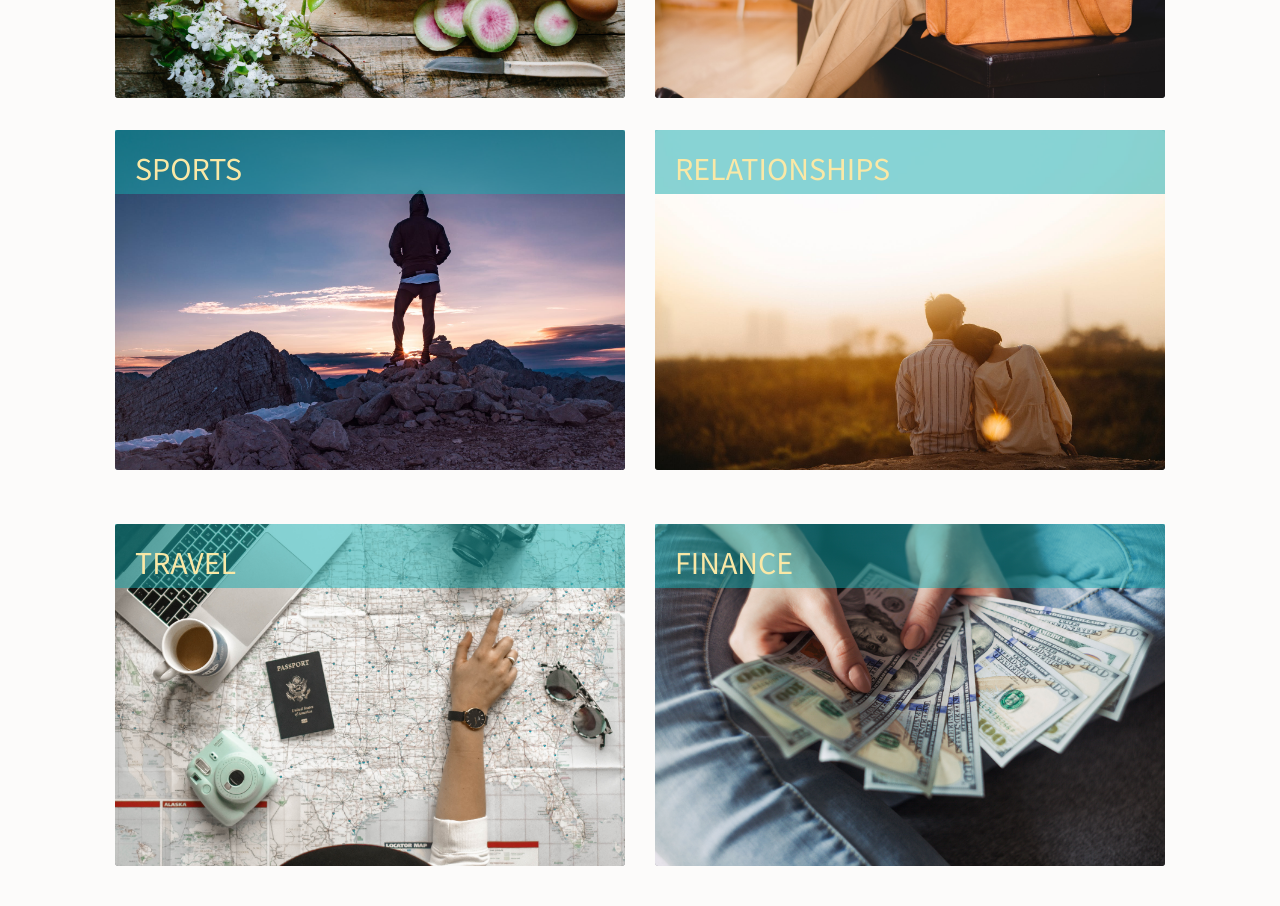
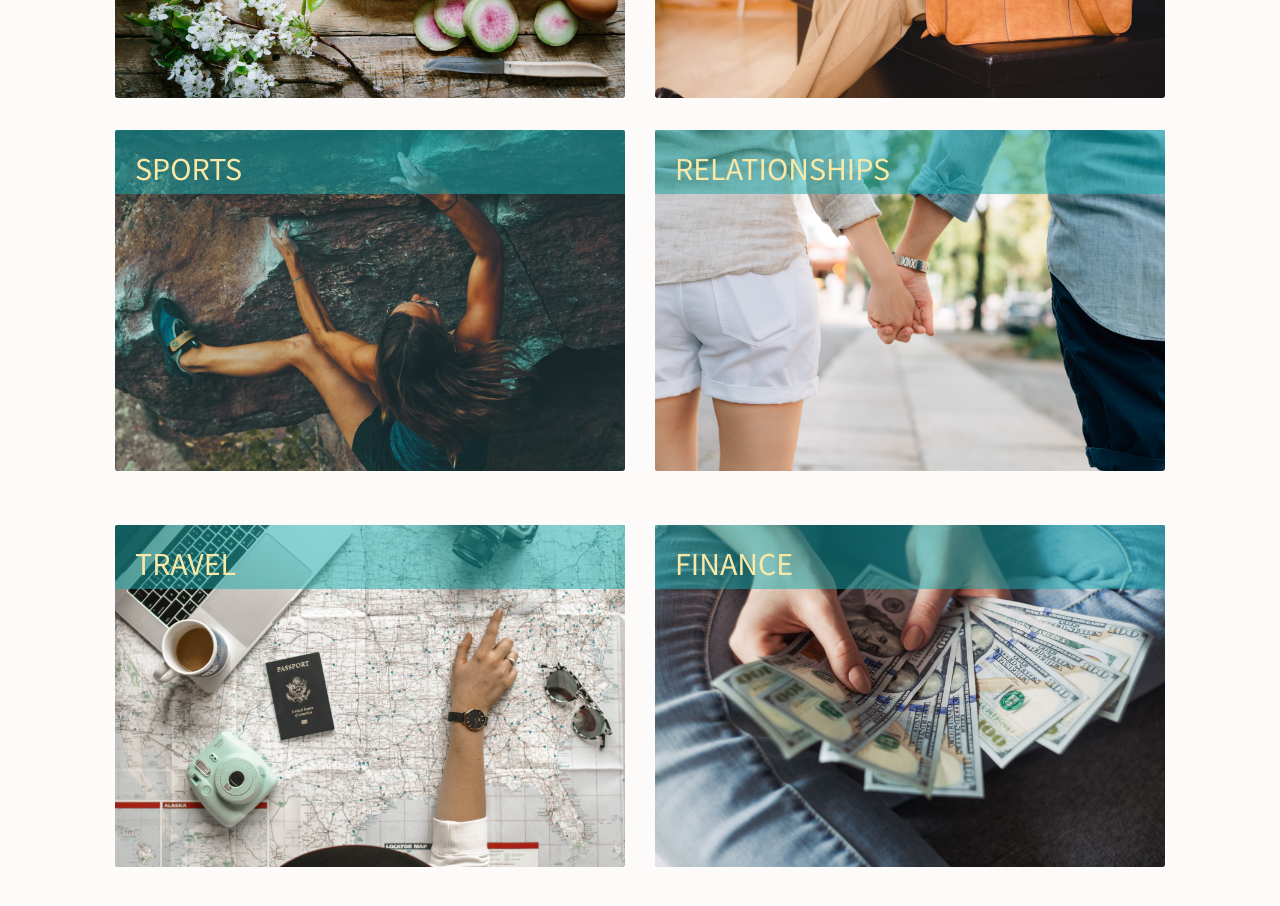
Before and after one commit to Gilgamesh1984/Motiv8, a plain HTML site: page index.html in a window 1280 px wide. Shown: the part 1240-2146 px from the top of the page. Drawn offline with nearby package versions, Linux system fonts and the light colour scheme.

Commit message:
picture change

```diff
--- a/index.html
+++ b/index.html
@@ -116,7 +116,7 @@
 <!--THIRD CARD-->
 <div class="col-md-6 col-sm-6">
 <div class="card bg-dark text-white">
-  <img class="card-img" src="img/sports.jpeg"" alt="Card image">
+  <img class="card-img" src="img/sports2.png"" alt="Card image">
   <div class="card-img-overlay">
     <h5 class="card-title">sports</h5>
   </div>
@@ -125,7 +125,7 @@
 <!--FOURTH CARD-->
 <div class="col-md-6 col-sm-6">
 <div class="card bg-dark text-white">
-  <img class="card-img" src="img/relationships.jpeg"" alt="Card image">
+  <img class="card-img" src="img/relationships2.png"" alt="Card image">
   <div class="card-img-overlay">
     <h5 class="card-title">relationships</h5>
   </div>
```
Also changed, not shown: img/relationships2.png (renamed from img/relationships.png), img/sports2.png (renamed from img/sports.png).
